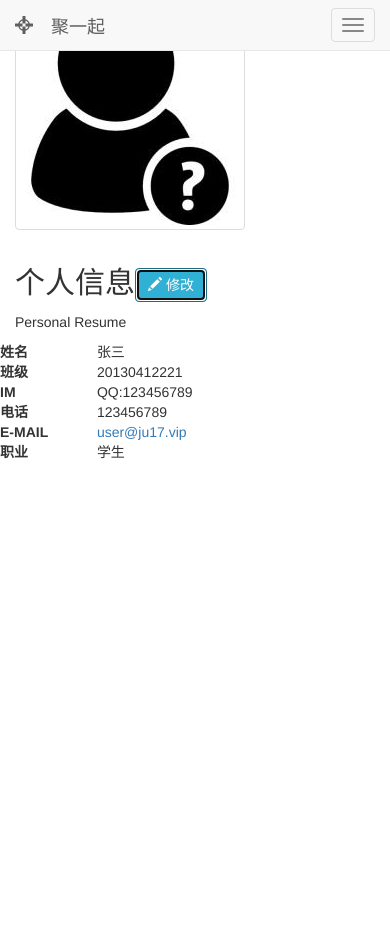
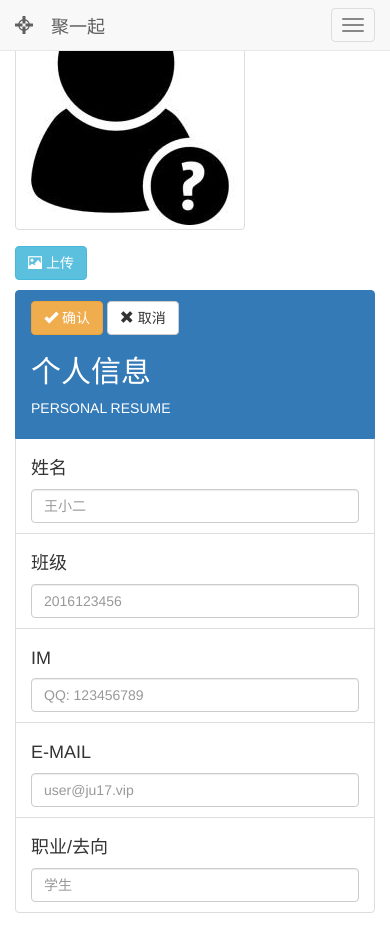
Before and after one commit to UnlimitedCat/ClassParty, a website: page user-info.html in a window 390 px wide. Both pictures are taken after a click on the button "修改". Before the commit the page ends 844 px from the top, so only its background shows below. Drawn offline with nearby package versions, Linux system fonts and the light colour scheme.

Commit message:
add user-info page

```diff
--- a/user-info.html
+++ b/user-info.html
@@ -42,7 +42,7 @@
         </div>
         <div class="sidebar collapse sidebar-collapse" id="nav-sidebar">
           <ul class="nav sidebar-nav">
-						<li class="active"><a href="back.html"><span class="glyphicon glyphicon-home" aria-hidden="true">&nbsp;</span>首页 <span class="sr-only">(current)</span></a></li>
+            <li><a href="back.html"><span class="glyphicon glyphicon-home" aria-hidden="true">&nbsp;</span>首页 <span class="sr-only">(current)</span></a></li>
           </ul>
           <ul class="nav sidebar-nav">
             <li><a href=""><span class="glyphicon glyphicon-plus-sign" aria-hidden="true">&nbsp;</span>发起活动</a></li>
@@ -50,7 +50,7 @@
             <li><a href=""><span class="glyphicon glyphicon-check" aria-hidden="true">&nbsp;</span>往期活动</a></li>
           </ul>
           <ul class="nav sidebar-nav">
-						<li><a href="user-info.html"><span class="glyphicon glyphicon-user" aria-hidden="true">&nbsp;</span>个人信息</a></li>
+            <li class="active"><a href="user-info.html"><span class="glyphicon glyphicon-user" aria-hidden="true">&nbsp;</span>个人信息</a></li>
             <li><a href=""><span class="glyphicon glyphicon-info-sign" aria-hidden="true">&nbsp;</span>班级信息</a></li>
           </ul>
           <ul class="nav sidebar-nav">
@@ -60,45 +60,77 @@
       </div><!-- /.container-fluid -->
     </nav>
 
-		<div class="container" id="main">
+    <div class="container-fluid" id="main">
       <div class="row">
-				<div class="col-xs-12 col-md-5">
+        <div class="col-xs-12 col-md-3 col-align-center">
           <img src="img/common/user.jpg" alt="user" class="img-thumbnail" style="margin-bottom:16px;"/>
-					<button type="button" class="btn btn-info" style="display:none"><span class="glyphicon glyphicon-picture" aria-hidden="true"></span>&nbsp;上传</button>
+          <p>
+          <button type="button" class="btn btn-info" id="upload-user-img" style="display:none"><span class="glyphicon glyphicon-picture" aria-hidden="true"></span>&nbsp;上传</button>
+          </p>
         </div>
-				<div class="col-xs-11 col-md-6">
-					<div class="user-resume">
-						<h2>个人信息<button type="button" class="btn btn-info"><span class="glyphicon glyphicon-pencil" aria-hidden="true"></span>&nbsp;修改</button></h2>
-						<p>Personal Resume</p>
-					</div>
-					<div class="row">
-						<div class="row user-info">
-							<div class="col-xs-3"><strong>姓名</strong></div>
-							<div class="col-xs-5">张三</div>
-						</div>
-						<div class="row user-info">
-							<div class="col-xs-3"><strong>班级</strong></div>
-							<div class="col-xs-5">20130412221</div>
-						</div>
-						<div class="row user-info">
-							<div class="col-xs-3"><strong>IM</strong></div>
-							<div class="col-xs-5">QQ:123456789</div>
-						</div>
-						<div class="row user-info">
-							<div class="col-xs-3"><strong>电话</strong></div>
-							<div class="col-xs-5">123456789</div>
-						</div>
-						<div class="row user-info">
-							<div class="col-xs-3"><strong>E-MAIL</strong></div>
-							<div class="col-xs-5"><a href="mailto:user@ju17.vip">user@ju17.vip</a></div>
-						</div>
-							<div class="row user-info">
-							<div class="col-xs-3"><strong>职业</strong></div>
-							<div class="col-xs-5">学生</div>
+        <div class="col-xs-12 col-md-7">
+          <ul class="list-group">
+            <li class="list-group-item active">
+              <button type="button" class="btn btn-default btn-right" id="modify" onclick="ShowUserForm()"><span class="glyphicon glyphicon-pencil" aria-hidden="true"></span>&nbsp;修改</button>
+              <button type="button" class="btn btn-warning btn-right" id="submit" onclick="SubmitForm()" style="display:none"><span class="glyphicon glyphicon-ok" aria-hidden="true"></span>&nbsp;确认</button>
+              <button type="button" class="btn btn-default btn-right" id="cancle" onclick="SubmitForm()" style="display:none"><span class="glyphicon glyphicon-remove" aria-hidden="true"></span>&nbsp;取消</button>
+              <h2>个人信息</h2>
+              <p>PERSONAL RESUME</p>
+            </li>
+            <li class="list-group-item">
+              <h4>姓名</h4>
+              <p class="text">王小二</p>
+              <input type="text" class="form-control" placeholder="王小二" id="username" style="display:none">
+            </li>
+            <li class="list-group-item">
+              <h4>班级</h4>
+              <p class="text">2016123456</p>
+              <input type="text" class="form-control" placeholder="2016123456" id="userclass" style="display:none">
+            </li>
+            <li class="list-group-item">
+              <h4>IM</h4>
+              <p class="text">QQ: 123456789</p>
+              <input type="text" class="form-control" placeholder="QQ: 123456789" id="userim" style="display:none">
+            </li>
+            <li class="list-group-item">
+              <h4>E-MAIL</h4>
+              <p class="text"><a href="mailto:user@ju17.vip" title="给TA发邮件">user@ju17.vip</a></p>
+              <input type="text" class="form-control" placeholder="user@ju17.vip" id="useremail" style="display:none">
+            </li>
+            <li class="list-group-item">
+              <h4>职业/去向</h4>
+              <p class="text">学生</p>
+              <input type="text" class="form-control" placeholder="学生" id="userjob" style="display:none">
+            </li>
+          </ul>
         </div>
       </div>
     </div>
-			</div>
-		</div>
+    <script type="text/javascript">
+      function ShowUserForm(){
+        $("#modify").css("display","none");
+        $("#submit").css("display","inline");
+        $("#cancle").css("display","inline");
+        $("#upload-user-img").css("display","inline");
+        $("#username").css("display","inherit");
+        $("#userclass").css("display","inherit");
+        $("#userim").css("display","inherit");
+        $("#useremail").css("display","inherit");
+        $("#userjob").css("display","inherit");
+        $(".text").css("display","none");
+      }
+      function SubmitForm(){
+        $("#modify").css("display","inline");
+        $("#submit").css("display","none");
+        $("#cancle").css("display","none");
+        $("#upload-user-img").css("display","none");
+        $("#username").css("display","none");
+        $("#userclass").css("display","none");
+        $("#userim").css("display","none");
+        $("#useremail").css("display","none");
+        $("#userjob").css("display","none");
+        $(".text").css("display","inline");
+      }
+    </script>
   </body>
 </html>
```
Lines whose indentation alone changed are shown as unchanged.
